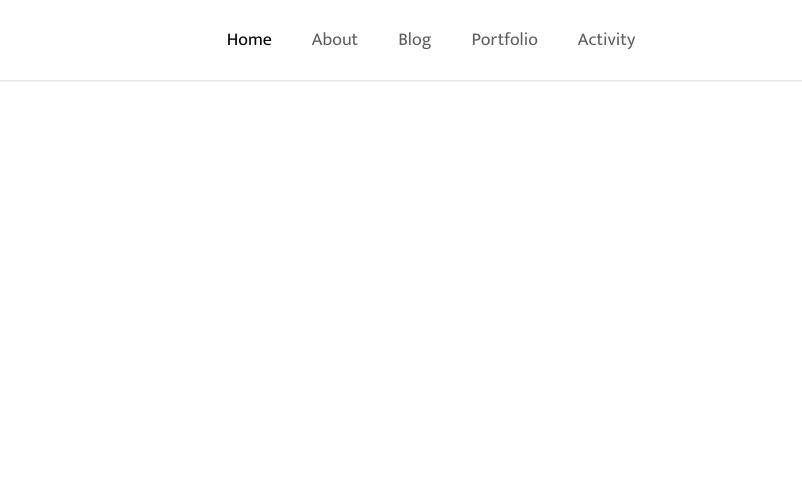
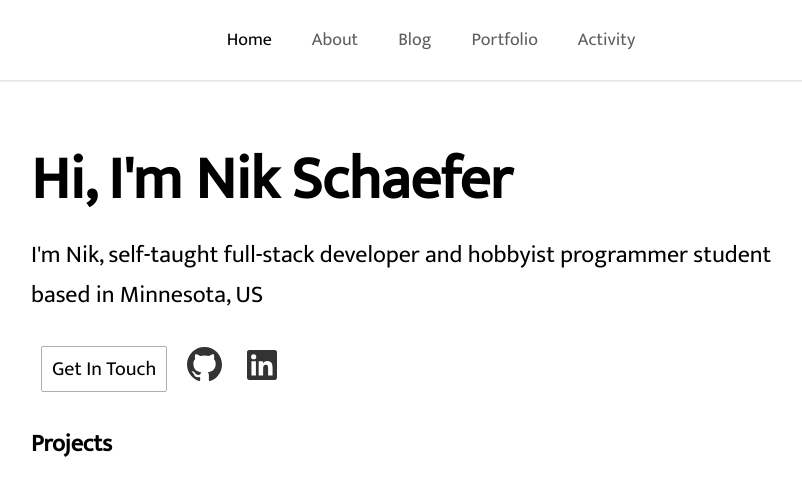
Before and after one commit to NikSchaefer/nikschaefer.com, a Next.js app: page / in a window 1280 px wide. Shown: the top 496 px of the page, without its empty margins (209-1011 px from the left). Built offline with nearby package versions, Linux system fonts and the light colour scheme.

Commit message:
Homepage Basics

```diff
--- a/src/pages/index.tsx
+++ b/src/pages/index.tsx
@@ -1,5 +1,8 @@
 import Layout from "@components/layout";
 import Meta, { MetaType } from "@components/meta";
+import { GoMarkGithub } from "react-icons/go";
+import { RiLinkedinBoxFill } from "react-icons/ri";
+import styled from "styled-components";
 
 const META: MetaType = {
 	title: "Nik Schaefer",
@@ -9,10 +12,81 @@ const META: MetaType = {
 	url: "https://nikschaefer.tech",
 };
 
+const Container = styled.section`
+	text-align: left;
+	width: 90%;
+	margin: auto;
+	max-width: 800px;
+	font-family: "Mukta", sans-serif;
+	h1 {
+		font-size: 60px;
+		margin-bottom: 5px;
+	}
+	p {
+		margin: 0;
+		font-size: 24px;
+	}
+`;
+
+const SocialLinks = styled.div`
+	margin: 20px 0;
+	display: flex;
+	align-items: center;
+	a {
+		margin: 10px;
+		:hover {
+			cursor: pointer;
+		}
+	}
+`;
+const StyledA = styled.a`
+	:hover {
+		svg {
+			fill: ${(props) => props.color};
+		}
+	}
+`;
+const StyledButton = styled.a`
+	font-size: 20px;
+	padding: 5px 10px;
+	border: #afaeae solid 1px;
+	border-radius: 2px;
+	:hover {
+		background-color: #fafafa;
+	}
+`;
 export default function Home(): JSX.Element {
 	return (
 		<Layout>
 			<Meta META={META} />
+			<Container>
+				<h1>Hi, I'm Nik Schaefer</h1>
+				<p>
+					I'm Nik, self-taught full-stack developer and hobbyist
+					programmer student based in Minnesota, US
+				</p>
+				<SocialLinks>
+					<StyledButton>Get In Touch</StyledButton>
+					<StyledA
+						color="black"
+						href="https://github.com/NikSchaefer"
+						aria-label="Github"
+					>
+						<GoMarkGithub size="35px" color="#333333" />
+					</StyledA>
+					<StyledA
+						color="#0a65c3"
+						href="https://www.linkedin.com/in/nikschaefer/"
+						aria-label="LinkedIn"
+					>
+						<RiLinkedinBoxFill size="40px" color="#333333" />
+					</StyledA>
+				</SocialLinks>
+				<section>
+					<h2>Projects</h2>
+
+				</section>
+			</Container>
 		</Layout>
 	);
 }
```
